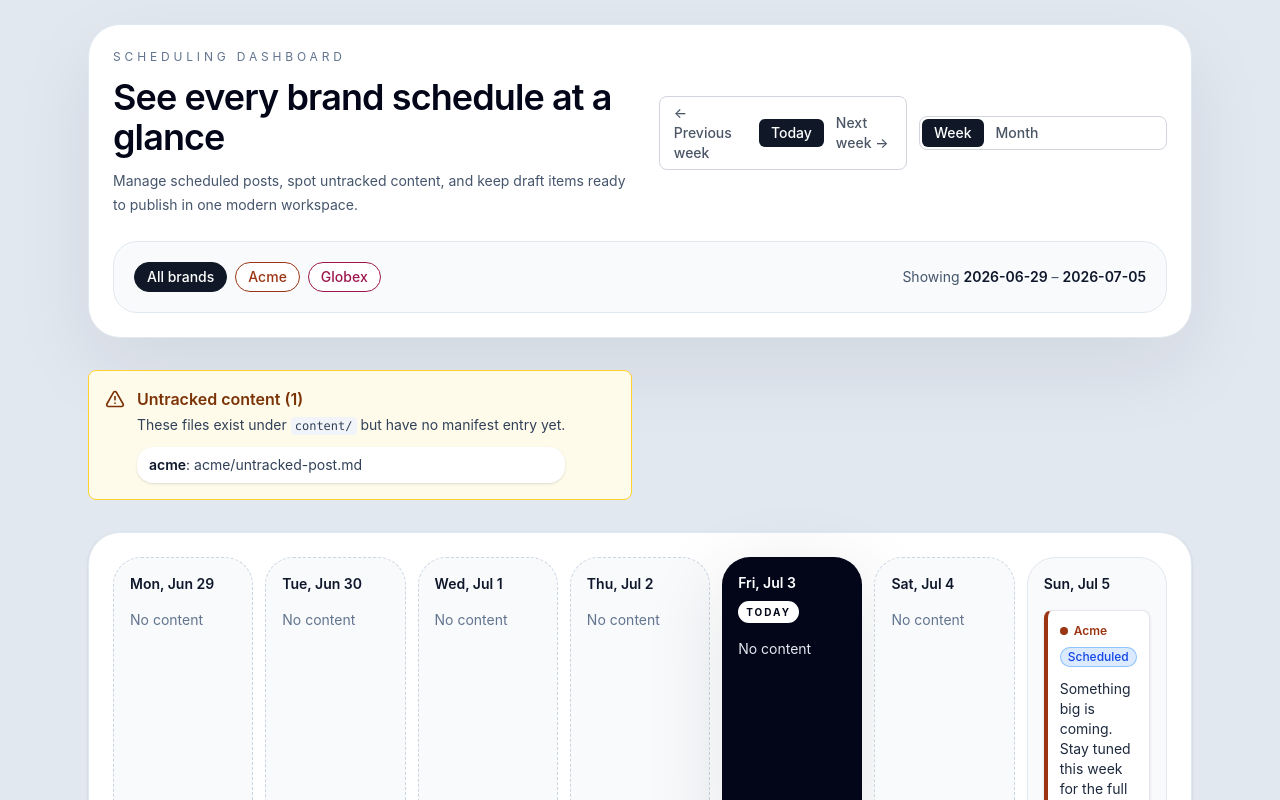
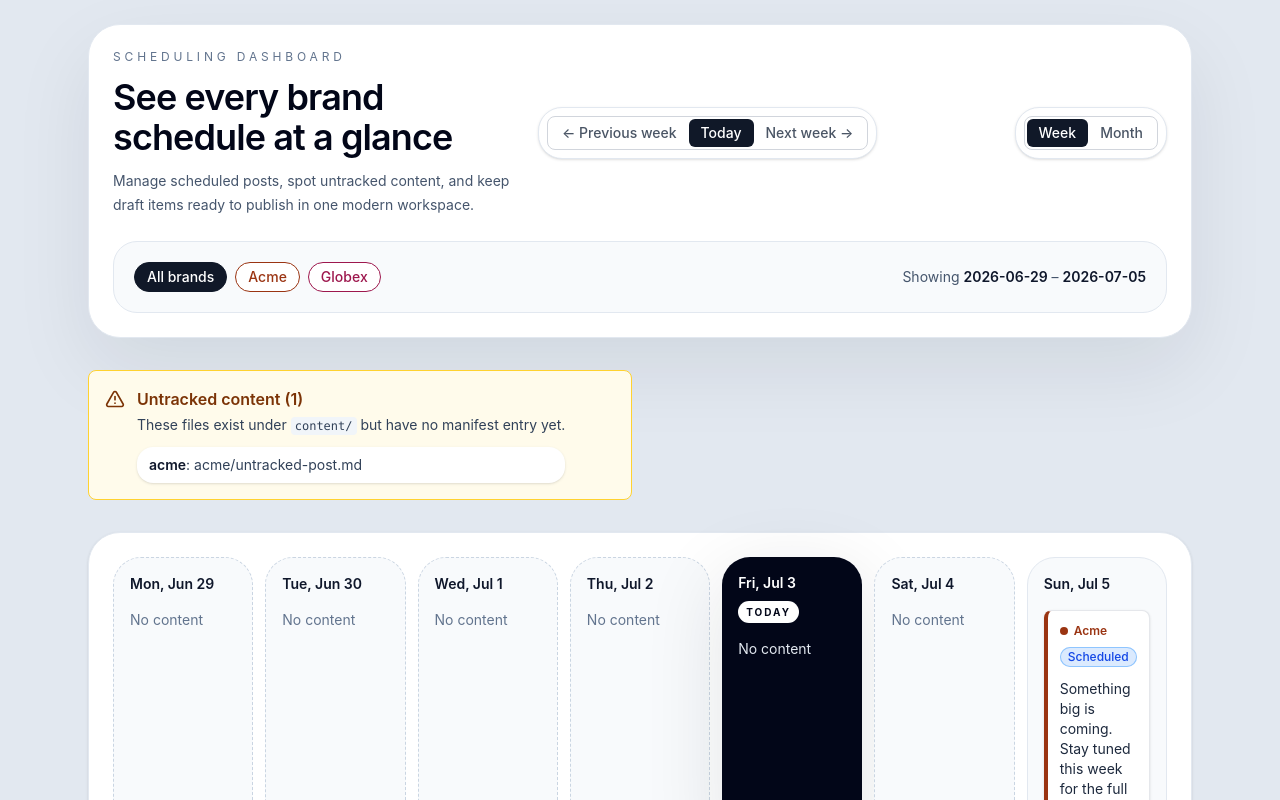
Before and after one commit to niisara/social-media-content, a Next.js app: page / in a window 1280 px wide. Shown: the top 800 px of the page. Built offline with nearby package versions, Linux system fonts and the light colour scheme.

Commit message:
week/month selector fix

```diff
--- a/app/(dashboard)/page.tsx
+++ b/app/(dashboard)/page.tsx
@@ -58,7 +58,8 @@ export default async function DashboardPage({ searchParams }: DashboardPageProps
             </p>
           </div>
 
-          <div className="grid gap-3 sm:grid-cols-2 lg:auto-cols-max lg:grid-flow-col lg:items-center">
+          <div className="flex w-full max-w-3xl items-center gap-3 lg:justify-end">
+            <div className="rounded-3xl border border-slate-200 bg-white p-2 shadow-sm">
               <SegmentedControl
                 options={[
                   { label: `← Previous ${view}`, href: withParams({ offset: String(offset - 1) }), active: false },
@@ -66,12 +67,15 @@ export default async function DashboardPage({ searchParams }: DashboardPageProps
                   { label: `Next ${view} →`, href: withParams({ offset: String(offset + 1) }), active: false },
                 ]}
               />
+            </div>
+            <div className="ml-auto rounded-3xl border border-slate-200 bg-white p-2 shadow-sm">
               <SegmentedControl
                 options={[
                   { label: "Week", href: withParams({ view: "week", offset: "0" }), active: view === "week" },
                   { label: "Month", href: withParams({ view: "month", offset: "0" }), active: view === "month" },
                 ]}
               />
+            </div>
           </div>
         </div>
 
```
Lines whose indentation alone changed are shown as unchanged.
